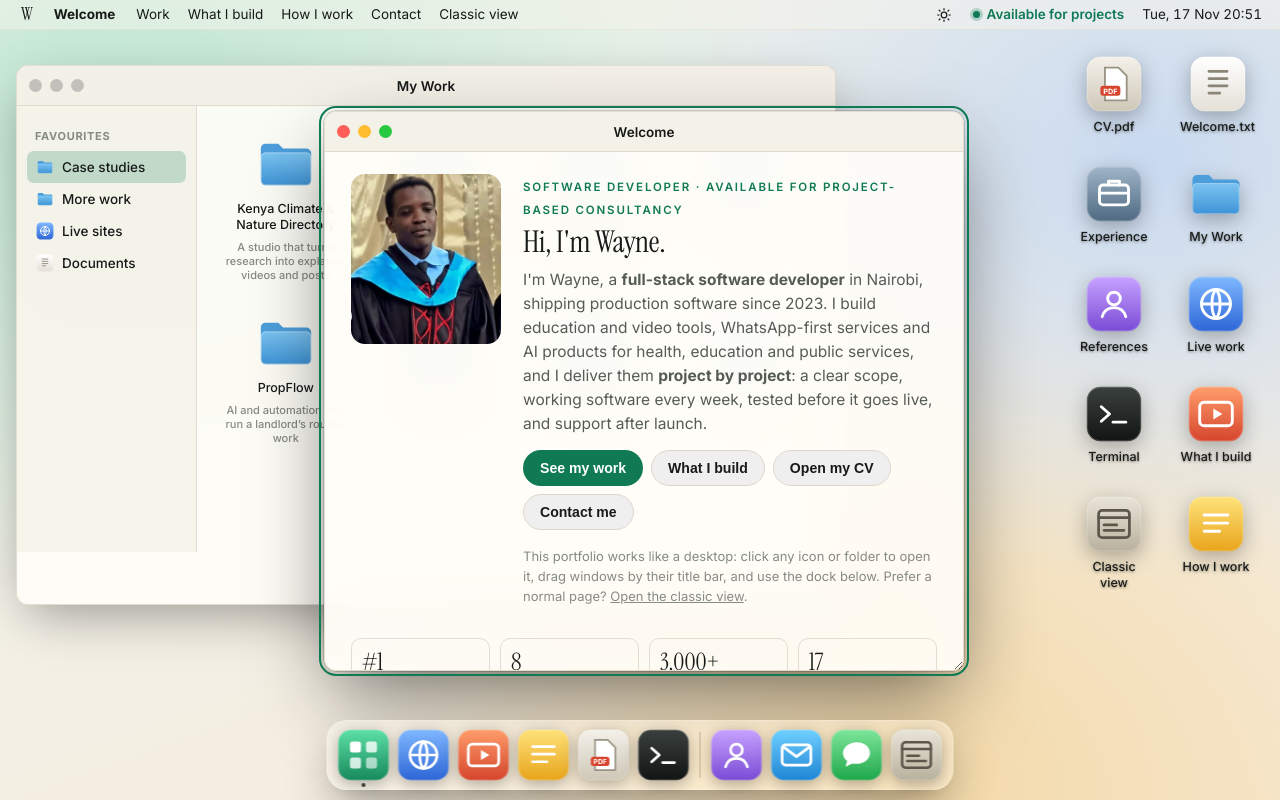
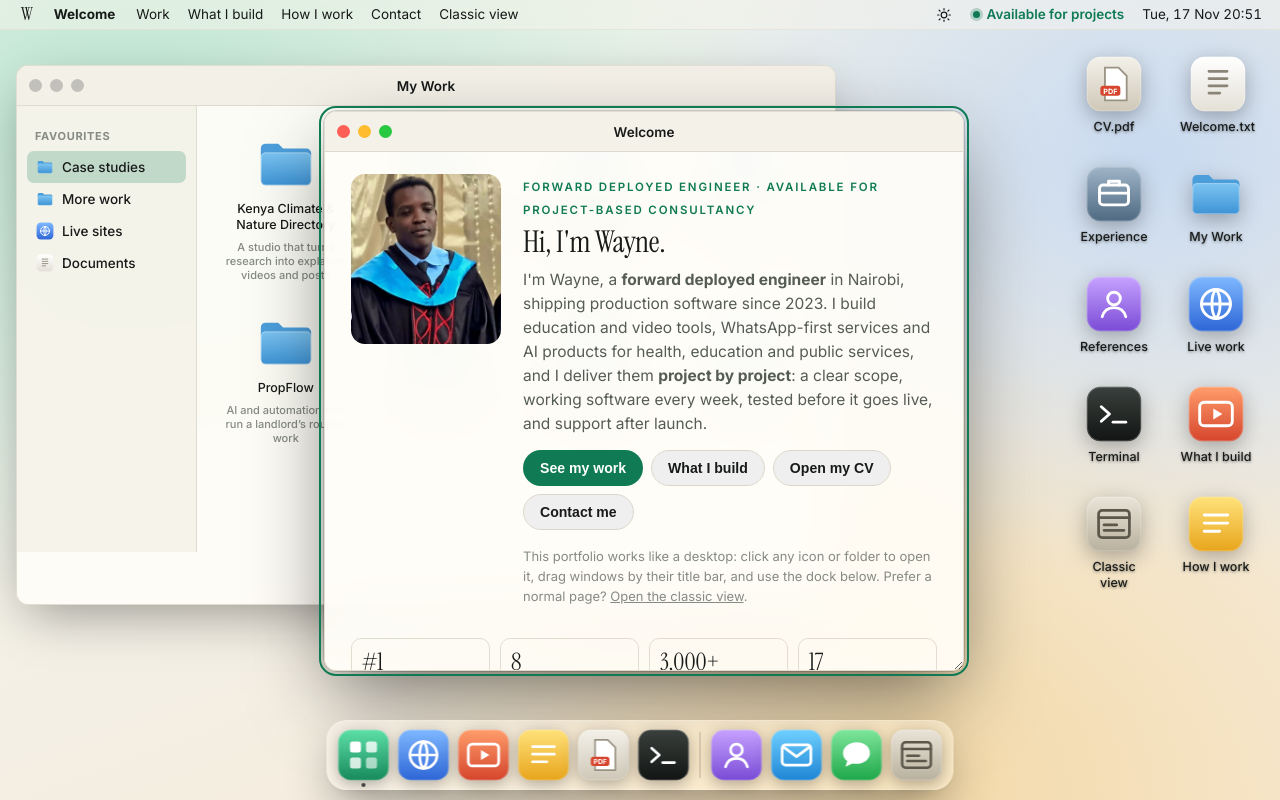
Before and after one commit to wayne-spec/wayne-spec.github.io, a plain HTML site: page index.html in a window 1280 px wide. Drawn offline with Linux system fonts and the light colour scheme.

Commit message:
Title: Forward Deployed Engineer across the portfolio, CV and share image

```diff
--- a/assets/desktop/desktop.js
+++ b/assets/desktop/desktop.js
@@ -188,7 +188,7 @@
     var lede = q('#top .lede');
     var stats = qa('#impact .stat').slice(0, 4).map(function (s) { return '<div><b>' + text(s.querySelector('strong')) + '</b><span>' + text(s.querySelector('span')) + '</span></div>'; }).join('');
     b.innerHTML = '<div class="welcome"><img src="assets/img/wayne.webp" width="640" height="739" alt="Portrait of Wayne Williams Opanja">' +
-      '<div><span class="kicker">Software Developer · Available for project-based consultancy</span>' +
+      '<div><span class="kicker">Forward Deployed Engineer · Available for project-based consultancy</span>' +
       '<h2>Hi, I\'m Wayne.</h2><p class="lede"></p>' +
       '<div class="ctas"><button class="btn btn-primary btn-sm" data-open="finder" type="button">See my work</button>' +
       '<button class="btn btn-ghost btn-sm" data-open="studio" type="button">What I build</button>' +
@@ -308,7 +308,7 @@
     var cs = cases();
     var CMDS = {
       help: function () { say('Commands: whoami, about, projects, open <number>, build, how, skills, experience, cv, contact, references, live, clear, exit'); },
-      whoami: function () { say('Wayne Williams Opanja: full-stack software developer, Nairobi. Available for project-based consultancy.'); },
+      whoami: function () { say('Wayne Williams Opanja: forward deployed engineer, Nairobi. Available for project-based consultancy.'); },
       about: function () { say(text(q('#top .lede'))); },
       projects: function () { cs.forEach(function (c, i) { say((i + 1) + '. ' + c.name + ': ' + c.title); }); say('Type "open 1" to open the first one.'); },
       build: function () { openApp('studio'); say('Opening What I build…'); },
--- a/classic.html
+++ b/classic.html
@@ -3,19 +3,19 @@
 <head>
 <meta charset="utf-8">
 <meta name="viewport" content="width=device-width, initial-scale=1">
-<title>Wayne Williams Opanja · Software Developer</title>
-<meta name="description" content="Full-stack software developer in Nairobi. I build learning, video, WhatsApp and AI products for health, education and public services, project by project.">
+<title>Wayne Williams Opanja · Forward Deployed Engineer</title>
+<meta name="description" content="Forward deployed engineer in Nairobi. I build learning, video, WhatsApp and AI products for health, education and public services, project by project.">
 <link rel="canonical" href="https://wayne-spec.github.io/classic.html">
 <meta name="theme-color" content="#0c0e0d">
 
 <meta property="og:type" content="website">
 <meta property="og:url" content="https://wayne-spec.github.io/">
-<meta property="og:title" content="Wayne Williams Opanja · Software Developer">
+<meta property="og:title" content="Wayne Williams Opanja · Forward Deployed Engineer">
 <meta property="og:description" content="Full-stack developer building learning, video, WhatsApp and AI products that work for the people who use them.">
 <meta property="og:image" content="https://wayne-spec.github.io/assets/og.png">
 <meta property="og:image:width" content="1200">
 <meta property="og:image:height" content="630">
-<meta property="og:image:alt" content="Wayne Williams Opanja, Software Developer">
+<meta property="og:image:alt" content="Wayne Williams Opanja, Forward Deployed Engineer">
 <meta name="twitter:card" content="summary_large_image">
 
 <link rel="icon" href="assets/favicon.svg" type="image/svg+xml">
@@ -32,7 +32,7 @@
   "@context": "https://schema.org",
   "@type": "Person",
   "name": "Wayne Williams Opanja",
-  "jobTitle": "Software Developer",
+  "jobTitle": "Forward Deployed Engineer",
   "url": "https://wayne-spec.github.io/",
   "email": "mailto:waynewilliams2028@gmail.com",
   "address": { "@type": "PostalAddress", "addressLocality": "Nairobi", "addressCountry": "KE" },
@@ -93,9 +93,9 @@
 <main id="main">
   <section class="hero" id="top">
     <div class="wrap">
-      <span class="eyebrow"><span class="dot" aria-hidden="true"></span>Software Developer · Available for project-based consultancy</span>
+      <span class="eyebrow"><span class="dot" aria-hidden="true"></span>Forward Deployed Engineer · Available for project-based consultancy</span>
       <h1>I build software that works for <em>the people who rely on it.</em></h1>
-      <p class="lede">I'm Wayne, a <strong>full-stack software developer</strong> in Nairobi, shipping production software since 2023. I build education and video tools, WhatsApp-first services and AI products for health, education and public services, and I deliver them <strong>project by project</strong>: a clear scope, working software every week, tested before it goes live, and support after launch.</p>
+      <p class="lede">I'm Wayne, a <strong>forward deployed engineer</strong> in Nairobi, shipping production software since 2023. I build education and video tools, WhatsApp-first services and AI products for health, education and public services, and I deliver them <strong>project by project</strong>: a clear scope, working software every week, tested before it goes live, and support after launch.</p>
       <div class="hero-ctas">
         <a class="btn btn-primary" href="#work">See my work
           <svg viewBox="0 0 24 24" fill="none" stroke="currentColor" stroke-width="2" stroke-linecap="round" aria-hidden="true"><path d="M5 12h14M13 6l6 6-6 6"/></svg></a>
@@ -326,7 +326,7 @@
       </div>
       <div class="about-text reveal">
         <p>I build for the people at the end of the line: the field worker with no signal, the editor with no designer, the staff member who just needs an answer.</p>
-        <p>I'm a full-stack software developer based in Nairobi, and I also lead products, so I can take a project from the first conversation to something people use every day. At Pneuma Labs I lead AI and automation products for clients in the UK, Kenya, Uganda, Rwanda, Burundi and the DRC, including PropFlow, an AI and automated property-management system now live with users in Kenya, Uganda and Rwanda. Before that I was a senior software engineer at ProDG Studios in the UK, where I did the research, user journeys and delivery work on national platforms for two Nigerian ministries, a WhatsApp data-collection platform with more than 3,000 users, and a cross-border investment marketplace integrated with money-transfer operators.</p>
+        <p>I'm a forward deployed engineer based in Nairobi, and I also lead products, so I can take a project from the first conversation to something people use every day. At Pneuma Labs I lead AI and automation products for clients in the UK, Kenya, Uganda, Rwanda, Burundi and the DRC, including PropFlow, an AI and automated property-management system now live with users in Kenya, Uganda and Rwanda. Before that I was a senior software engineer at ProDG Studios in the UK, where I did the research, user journeys and delivery work on national platforms for two Nigerian ministries, a WhatsApp data-collection platform with more than 3,000 users, and a cross-border investment marketplace integrated with money-transfer operators.</p>
         <p>I work well on my own: I scope the work, build it, test it and hand it over with documentation, and I prototype an idea quickly instead of debating it. I care about the unglamorous parts that make a product trustworthy: data that adds up, permissions that hold, and AI that is checked before it acts.</p>
         <p>I'm also a partner at Climate Shapers Africa, working on climate-risk data for financial institutions. I hold the EC-Council CHFI certification and I'm finishing a Business IT degree at Strathmore University.</p>
         <div class="facts">
--- a/index.html
+++ b/index.html
@@ -3,18 +3,18 @@
 <head>
 <meta charset="utf-8">
 <meta name="viewport" content="width=device-width, initial-scale=1, viewport-fit=cover">
-<title>Wayne Williams Opanja · Software Developer</title>
-<meta name="description" content="Full-stack software developer in Nairobi. I build learning, video, WhatsApp and AI products for health, education and public services, project by project.">
+<title>Wayne Williams Opanja · Forward Deployed Engineer</title>
+<meta name="description" content="Forward deployed engineer in Nairobi. I build learning, video, WhatsApp and AI products for health, education and public services, project by project.">
 <link rel="canonical" href="https://wayne-spec.github.io/">
 <meta name="theme-color" content="#0c0e0d">
 <meta property="og:type" content="website">
 <meta property="og:url" content="https://wayne-spec.github.io/">
-<meta property="og:title" content="Wayne Williams Opanja · Software Developer">
+<meta property="og:title" content="Wayne Williams Opanja · Forward Deployed Engineer">
 <meta property="og:description" content="Full-stack developer building learning, video, WhatsApp and AI products that work for the people who use them.">
 <meta property="og:image" content="https://wayne-spec.github.io/assets/og.png">
 <meta property="og:image:width" content="1200">
 <meta property="og:image:height" content="630">
-<meta property="og:image:alt" content="Wayne Williams Opanja, Software Developer">
+<meta property="og:image:alt" content="Wayne Williams Opanja, Forward Deployed Engineer">
 <meta name="twitter:card" content="summary_large_image">
 <link rel="icon" href="assets/favicon.svg" type="image/svg+xml">
 <link rel="preconnect" href="https://fonts.googleapis.com">
@@ -30,7 +30,7 @@
   "@context": "https://schema.org",
   "@type": "Person",
   "name": "Wayne Williams Opanja",
-  "jobTitle": "Software Developer",
+  "jobTitle": "Forward Deployed Engineer",
   "url": "https://wayne-spec.github.io/",
   "email": "mailto:waynewilliams2028@gmail.com",
   "address": { "@type": "PostalAddress", "addressLocality": "Nairobi", "addressCountry": "KE" },
@@ -77,7 +77,7 @@
 </header>
 
 <main id="desktop" aria-label="Desktop">
-  <h1 class="sr-only">Wayne Williams Opanja, software developer: an interactive desktop portfolio</h1>
+  <h1 class="sr-only">Wayne Williams Opanja, forward deployed engineer: an interactive desktop portfolio</h1>
   <ul class="icons" id="icons" aria-label="Desktop items"></ul>
   <div id="windows"></div>
 </main>
```
Also changed, not shown: assets/og.png, 1 other file.
